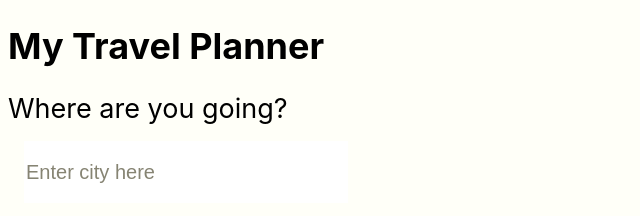
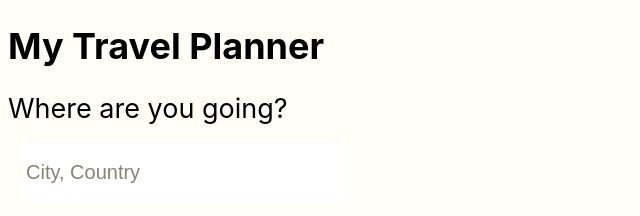
Before and after one commit to mitchelle182/Capstone_Project_FEND, a website built with webpack: page src/client/views/index.html in a window 1280 px wide. Shown: the top 216 px of the page, 0-640 px from the left. Built offline with nearby package versions, Linux system fonts and the light colour scheme.

Commit message:
Add files via upload

```diff
--- a/src/client/views/index.html
+++ b/src/client/views/index.html
@@ -18,7 +18,7 @@
     <form>
     <div class ="holder city">
       <label for="city">Where are you going? </label>
-      <input type="text" id="city" name="city" required placeholder="Enter city here">
+      <input type="text" id="city" name="city" required placeholder="City, Country">
 
     </div>
     <div class ="holder date">
```
